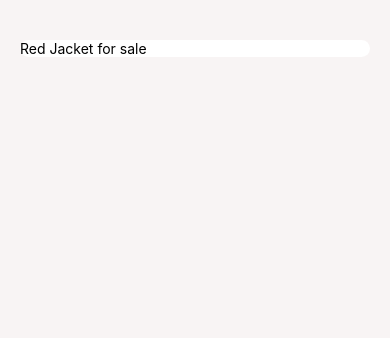
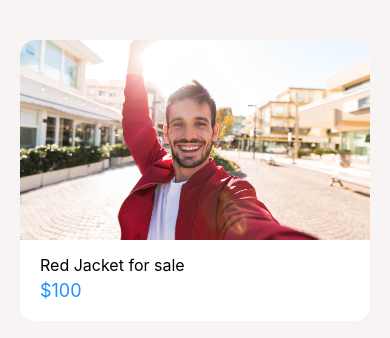
Before and after one commit to irumvanselme/React-Native-DoneWithIT, a React Native app: screen / in a window 390 px wide. Shown: the top 338 px of the page. Built offline with nearby package versions, Linux system fonts and the light colour scheme.

Commit message:
Made the card now

```diff
--- a/App.js
+++ b/App.js
@@ -14,7 +14,7 @@ export default function App() {
             <Card
                 title="Red Jacket for sale"
                 subTitle="$100"
-                image={require("../assets/jacket.jpg")}
+                image={require("./assets/jacket.jpg")}
             />
         </View>
     );
--- a/components/Card.js
+++ b/components/Card.js
@@ -4,8 +4,19 @@ import { Text, View, StyleSheet, Image } from "react-native";
 function Card({ title, subTitle, image }) {
     return (
         <View style={styles.container}>
-            <Image source={image} />
-            <Text>{title}</Text>
+            <Image source={image} style={styles.image} />
+            <View style={{ padding: 15, paddingHorizontal: 20 }}>
+                <Text style={{ marginBottom: 5, fontSize: 16 }}>{title}</Text>
+                <Text
+                    style={{
+                        marginBottom: 5,
+                        fontSize: 18,
+                        color: "dodgerblue",
+                    }}
+                >
+                    {subTitle}
+                </Text>
+            </View>
         </View>
     );
 }
@@ -13,9 +24,15 @@ function Card({ title, subTitle, image }) {
 const styles = StyleSheet.create({
     container: {
         backgroundColor: "white",
-        elevation: 40,
         borderRadius: 15,
         marginBottom: 20,
+        overflow: "hidden",
+    },
+    image: {
+        width: "100%",
+        height: 200,
+        borderTopEndRadius: 15,
+        borderTopLeftRadius: 15,
     },
 });
 export default Card;
```
